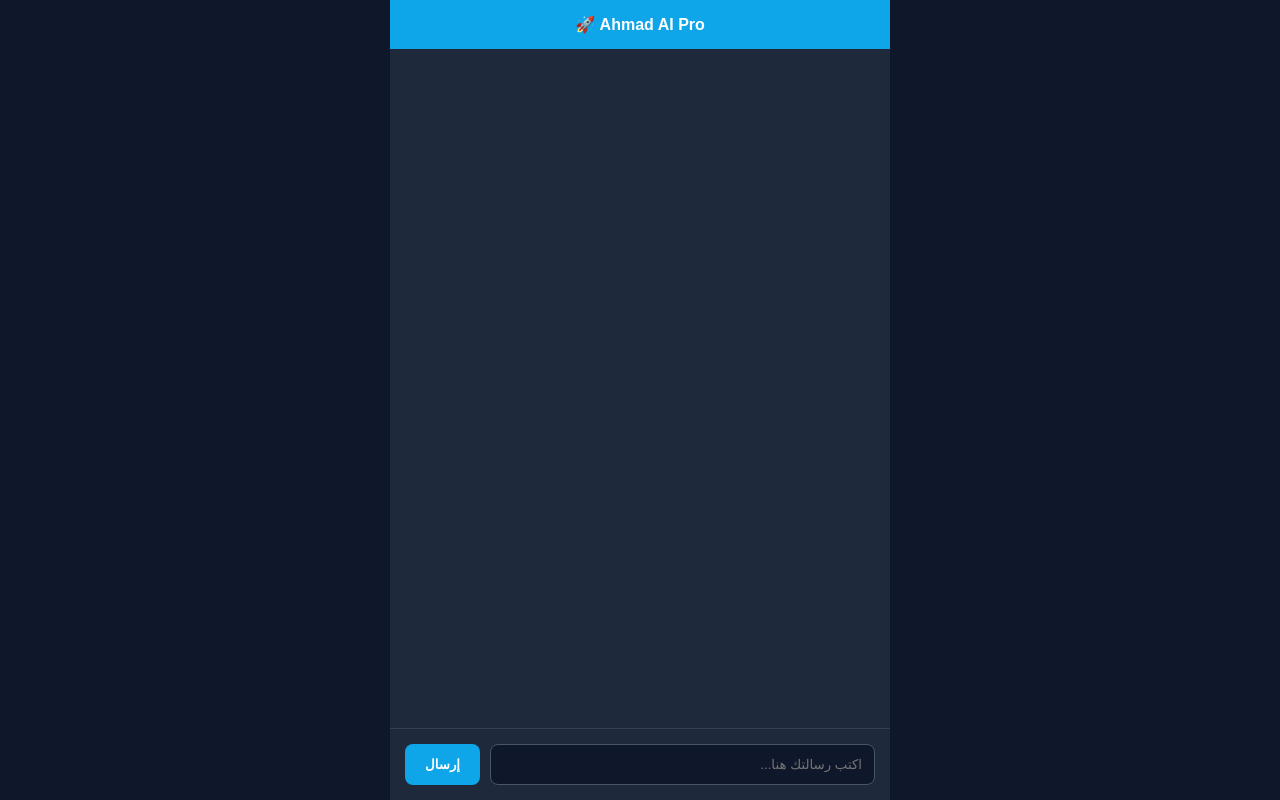
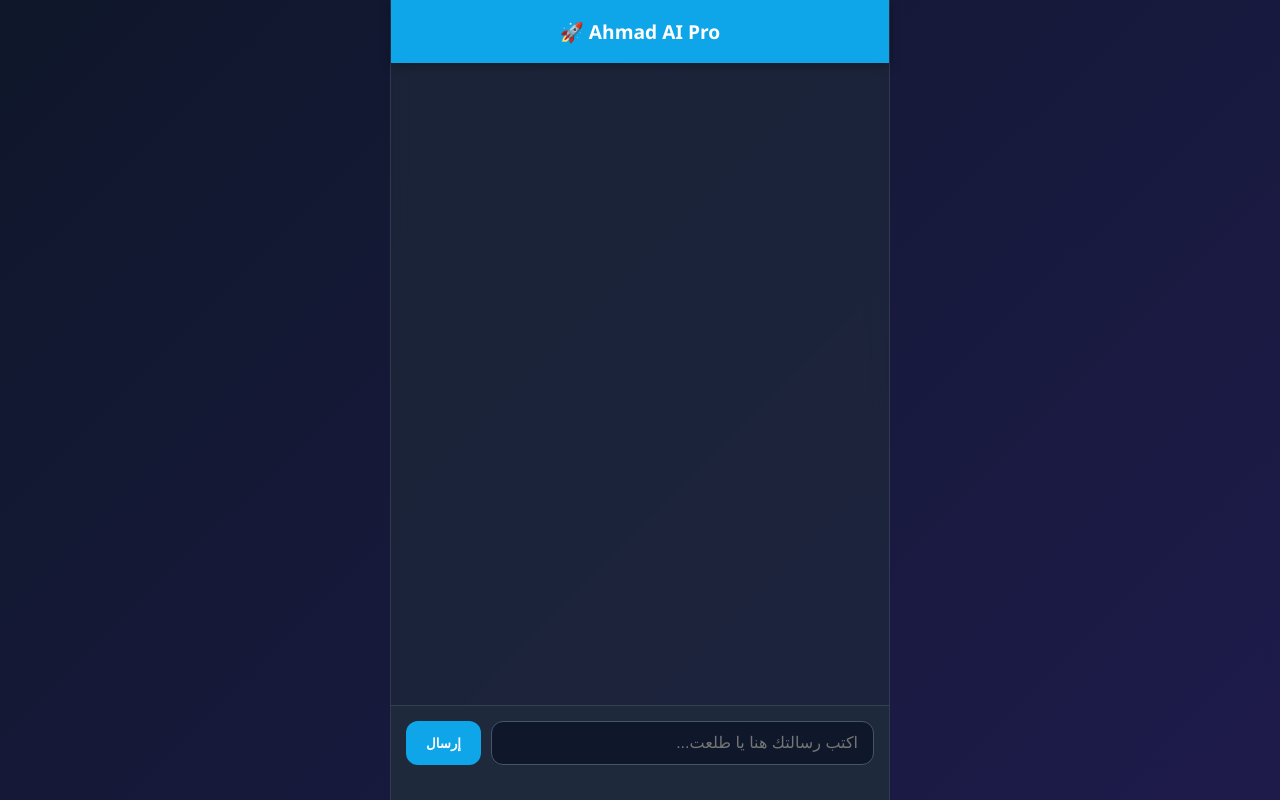
Before and after one commit to Ahmadtalaat12/Ahmad-AI-Pro, a website: page index.html in a window 1280 px wide. Drawn offline with Linux system fonts and the light colour scheme.

Commit message:
Update index.html

```diff
--- a/index.html
+++ b/index.html
@@ -2,37 +2,79 @@
 <html lang="ar" dir="rtl">
 <head>
     <meta charset="UTF-8">
-    <meta name="viewport" content="width=device-width, initial-scale=1.0, maximum-scale=1.0, user-scalable=no">
-    <title>Ahmad AI Pro</title>
+    <meta name="viewport" content="width=device-width, initial-scale=1.0, maximum-scale=1.0, user-scalable=no, viewport-fit=cover">
+    <title>Ahmad AI Pro 🚀</title>
     <style>
-        * { box-sizing: border-box; }
+        * { box-sizing: border-box; margin: 0; padding: 0; }
+
         body, html {
-            height: 100%; margin: 0; overflow: hidden;
-            background-color: #0f172a; font-family: sans-serif;
+            height: 100%; width: 100%; overflow: hidden;
+            /* خلفية "أرق" وتدرج ألوان احترافي */
+            background: linear-gradient(135deg, #0f172a 0%, #1e1b4b 100%);
+            font-family: 'Segoe UI', Roboto, Helvetica, Arial, sans-serif;
         }
+
         #chat-container {
-            display: flex; flex-direction: column; height: 100vh;
-            width: 100%; max-width: 500px; margin: 0 auto; background: #1e293b;
+            display: flex; flex-direction: column;
+            height: 100dvh; /* بيظبط نفسه على الموبايل صح */
+            width: 100%; max-width: 500px; margin: 0 auto;
+            background: rgba(30, 41, 59, 0.7); /* شفافية بسيطة للخلفية */
+            backdrop-filter: blur(10px);
+            border-left: 1px solid rgba(255,255,255,0.1);
+            border-right: 1px solid rgba(255,255,255,0.1);
         }
+
         header {
-            background: #0ea5e9; padding: 15px; text-align: center;
-            font-weight: bold; color: white; flex-shrink: 0;
+            background: #0ea5e9; padding: 18px; text-align: center;
+            font-weight: bold; color: white; font-size: 1.2rem;
+            box-shadow: 0 2px 10px rgba(0,0,0,0.3);
+            flex-shrink: 0; z-index: 10;
         }
+
         #chat-box {
-            flex: 1; padding: 15px; overflow-y: auto;
-            display: flex; flex-direction: column; gap: 12px; color: white;
+            flex: 1; padding: 20px; overflow-y: auto;
+            display: flex; flex-direction: column; gap: 15px;
         }
-        .message { max-width: 80%; padding: 10px 15px; border-radius: 15px; font-size: 0.95rem; line-height: 1.4; }
-        .user-message { align-self: flex-end; background: #0ea5e9; border-bottom-right-radius: 2px; }
-        .ai-message { align-self: flex-start; background: #334155; border-bottom-left-radius: 2px; }
+
+        .message {
+            max-width: 85%; padding: 12px 16px; border-radius: 18px;
+            font-size: 0.95rem; line-height: 1.5; color: white;
+            box-shadow: 0 2px 5px rgba(0,0,0,0.1);
+        }
+
+        .user-message {
+            align-self: flex-end; background: #0ea5e9;
+            border-bottom-right-radius: 4px;
+        }
+
+        .ai-message {
+            align-self: flex-start; background: #334155;
+            border-bottom-left-radius: 4px;
+        }
+
+        /* منطقة الكتابة - مرفوعة ومحمية من الاختفاء */
         .input-area {
-            padding: 15px; background: #1e293b; display: flex;
-            gap: 10px; border-top: 1px solid #334155; flex-shrink: 0;
+            padding: 15px 15px 35px 15px; /* زيادة مسافة تحت عشان الموبايل */
+            background: #1e293b; display: flex; gap: 10px;
+            border-top: 1px solid rgba(255,255,255,0.1); flex-shrink: 0;
         }
-        input { flex: 1; background: #0f172a; border: 1px solid #475569; padding: 12px; color: white; border-radius: 8px; outline: none; }
-        button { background: #0ea5e9; color: white; border: none; padding: 0 20px; border-radius: 8px; font-weight: bold; }
-        .typing { font-style: italic; color: #94a3b8; animation: blink 1s infinite; margin-bottom: 5px; }
-        @keyframes blink { 0%, 100% { opacity: 0.3; } 50% { opacity: 1; } }
+
+        input {
+            flex: 1; background: #0f172a; border: 1px solid #475569;
+            padding: 12px 15px; color: white; border-radius: 12px;
+            outline: none; font-size: 16px; /* بتمنع الـ Zoom التلقائي */
+        }
+
+        button {
+            background: #0ea5e9; color: white; border: none;
+            padding: 0 20px; border-radius: 12px; font-weight: bold;
+            cursor: pointer; transition: 0.3s;
+        }
+
+        button:active { transform: scale(0.95); opacity: 0.8; }
+
+        .typing { font-style: italic; color: #94a3b8; animation: blink 1s infinite; font-size: 0.8rem; }
+        @keyframes blink { 0%, 100% { opacity: 0.4; } 50% { opacity: 1; } }
     </style>
 </head>
 <body>
@@ -40,24 +82,29 @@
         <header>Ahmad AI Pro 🚀</header>
         <div id="chat-box"></div>
         <div class="input-area">
-            <input type="text" id="user-input" placeholder="اكتب رسالتك هنا...">
+            <input type="text" id="user-input" placeholder="اكتب رسالتك هنا يا طلعت..." autocomplete="off">
             <button onclick="sendMessage()">إرسال</button>
         </div>
     </div>
+
     <script>
         async function sendMessage() {
             const input = document.getElementById('user-input');
             const box = document.getElementById('chat-box');
-            if (!input.value) return;
+            if (!input.value.trim()) return;
+
             const userMsg = input.value;
             box.innerHTML += `<div class="message user-message">${userMsg}</div>`;
             input.value = '';
+            box.scrollTop = box.scrollHeight;
+
             const typingDiv = document.createElement('div');
             typingDiv.className = 'message ai-message typing';
             typingDiv.id = 'typing-indicator';
             typingDiv.innerHTML = 'جاري الكتابة...';
             box.appendChild(typingDiv);
             box.scrollTop = box.scrollHeight;
+
             try {
                 const response = await fetch('/api/chat', {
                     method: 'POST',
@@ -70,9 +117,14 @@
                 box.scrollTop = box.scrollHeight;
             } catch (e) {
                 if(document.getElementById('typing-indicator')) document.getElementById('typing-indicator').remove();
-                box.innerHTML += `<div class="message ai-message">حصل مشكلة يا بطل!</div>`;
+                box.innerHTML += `<div class="message ai-message">حصل غلط في الاتصال يا بطل!</div>`;
             }
         }
+
+        // إرسال بالضغط على Enter في الكيبورد
+        document.getElementById('user-input').addEventListener('keypress', function (e) {
+            if (e.key === 'Enter') sendMessage();
+        });
     </script>
 </body>
 </html>
```
